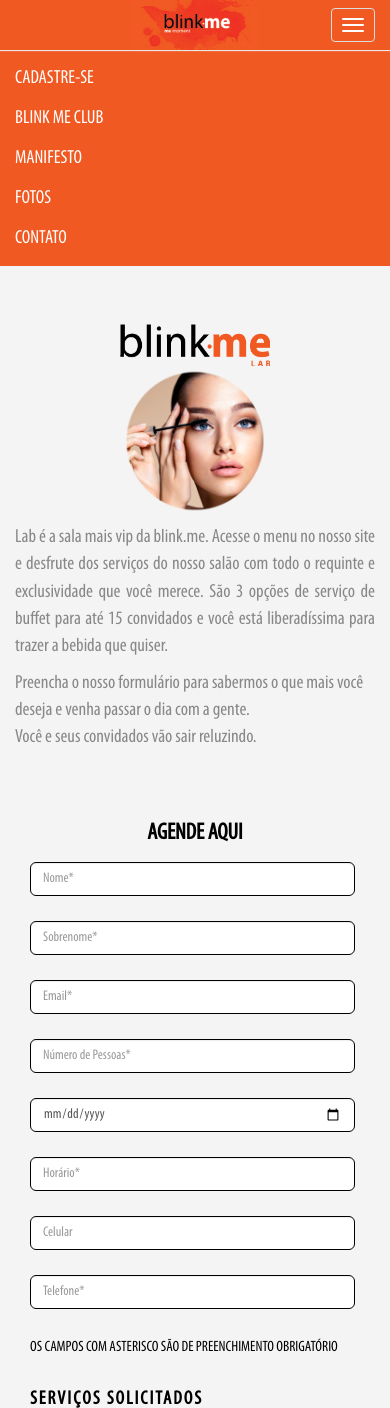
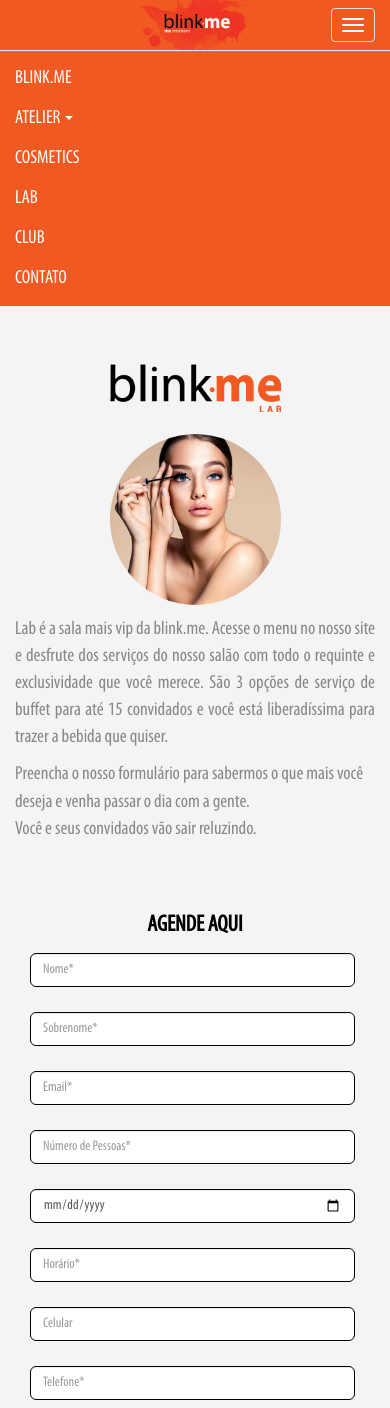
Before and after one commit to vitormendes97/Blink.Me-Site, a CodeIgniter app: page /database/lab in a window 390 px wide, after a click on "Toggle navigation". Shown: the top 1408 px of the page. Run offline with CodeIgniter, Linux system fonts and the light colour scheme; some libraries are stand-ins or nearby versions.

Commit message:
Fase final

```diff
--- a/application/config/config.php
+++ b/application/config/config.php
@@ -23,7 +23,7 @@ defined('BASEPATH') OR exit('No direct script access allowed');
 | a PHP script and you can easily do that on your own.
 |
 */
-$config['base_url'] = 'http://localhost/blinkmesite';
+$config['base_url'] = 'http://192.168.0.58/blinkmesite';
 
 /*
 |--------------------------------------------------------------------------
--- a/application/config/routes.php
+++ b/application/config/routes.php
@@ -56,3 +56,5 @@ $route['lab'] = 'Home/lab';
 $route['contato'] = 'Home/contato';
 $route['club'] = 'Home/club';
 $route['atelier'] = 'Home/atelier';
+$route['loja'] = 'Home/loja';
+$route['club/cadastro'] = 'Home/loja';
--- a/application/controllers/Home.php
+++ b/application/controllers/Home.php
@@ -58,4 +58,9 @@ class Home extends CI_Controller {
 		$this->load->view('footer');
 	}
 
+	public function loja(){
+		$this->load->view('head');
+		$this->load->view('coming_soon');
+	}
+
 }
--- a/application/views/head.php
+++ b/application/views/head.php
@@ -6,14 +6,14 @@
     <meta name="viewport" content="width=device-width, initial-scale=1, maximum-scale=1, user-scalable=no">
     <title>BlinkMe</title>
     <!--CSS-->
-    <link rel="stylesheet" href="public/bootstrap/css/bootstrap.css" media="screen">
-    <link rel="stylesheet" href="public/css/custom_desktop.css" media="screen">
-    <link rel="stylesheet" href="public/css/custom_mobile.css" media="screen">
-    <link rel="stylesheet" href="public/fontawsome/css/font-awesome.css" media="screen">
+    <link rel="stylesheet" href="<?php echo base_url('public/bootstrap/css/bootstrap.css') ?>" media="screen">
+    <link rel="stylesheet" href="<?php echo base_url('public/css/custom_desktop.css') ?>" media="screen">
+    <link rel="stylesheet" href="<?php echo base_url('public/css/custom_mobile.css') ?>" media="screen">
+    <link rel="stylesheet" href="<?php echo base_url('public/fontawsome/css/font-awesome.css') ?>" media="screen">
     <!--JS-->
 
     <script src="https://code.jquery.com/jquery-3.1.1.min.js" integrity="sha256-hVVnYaiADRTO2PzUGmuLJr8BLUSjGIZsDYGmIJLv2b8=" crossorigin="anonymous"></script>
-    <script type="text/javascript" src="public/bootstrap/js/bootstrap.js"></script>
-    <script type="text/javascript" src="public/js/animations.js"></script>
-    <script type="text/javascript" src="public/js/mansory.js"></script>
+    <script type="text/javascript" src="<?php echo base_url('public/bootstrap/js/bootstrap.js') ?>"></script>
+    <script type="text/javascript" src="<?php echo base_url('public/js/animations.js') ?>"></script>
+    <script type="text/javascript" src="<?php echo base_url('public/js/mansory.js') ?>"></script>
   </head>
--- a/application/views/header.php
+++ b/application/views/header.php
@@ -15,15 +15,25 @@
             <div class="collapse navbar-collapse" id="bs-example-navbar-collapse-1">
                 <ul class="nav navbar-nav ">
 
-                    <li><a class="ancora" href="#cadastrese" style="color:#fff; font-family: MyRiad; font-size: 19px;">CADASTRE-SE<span class="sr-only">(current)</span></a></li>
+                    <li><a class="ancora" href="home" style="color:#fff; font-family: MyRiad; font-size: 19px;">BLINK.ME<span class="sr-only">(current)</span></a></li>
 
-                    <li><a class="ancora" href="#club" style="color:#fff; font-family: MyRiad;font-size: 19px;">BLINK ME CLUB</a></li>
+                    <li class="dropdown">
+                      <a href="#" class="dropdown-toggle" data-toggle="dropdown" role="button"
+                      aria-haspopup="true" aria-expanded="false" style="color:#fff; font-family: MyRiad;font-size: 19px;cursos:pointer;">ATELIER <span class="caret"></span></a>
+                      <ul class="dropdown-menu">
+                          <li><a href="atelier">HAIR</a></li>
+                          <li><a href="atelier">NAIL</a></li>
+                          <li><a href="atelier">MAKEUP</a></li>
+                      </ul>
+                    </li>
 
-                    <li><a class="ancora" href="#manifesto" style="color:#fff; font-family: MyRiad;font-size: 19px;">MANIFESTO</a></li>
+                    <li><a class="ancora" href="#" style="color:#fff; font-family: MyRiad;font-size: 19px;">COSMETICS</a></li>
 
-                    <li><a class="ancora" href="#fotos" style="color:#fff; font-family: MyRiad;font-size: 19px;">FOTOS</a></li>
+                    <li><a class="ancora" href="lab" style="color:#fff; font-family: MyRiad;font-size: 19px;">LAB</a></li>
 
-                    <li><a class="ancora" href="#contato" style="color:#fff; font-family: MyRiad;font-size: 19px;">CONTATO</a></li>
+                    <li><a class="ancora" href="club" style="color:#fff; font-family: MyRiad;font-size: 19px;">CLUB</a></li>
+
+                    <li><a class="ancora" href="contato" style="color:#fff; font-family: MyRiad;font-size: 19px;">CONTATO</a></li>
                 </ul>
             </div>
         </div>
@@ -66,20 +76,20 @@
 
     <!--MENUS Desktop-->
     <div class="col-md-3 col-md-offset-9 open" id="submenu_geral">
-        <div class="menu-desktop">
+        <div class="menu-desktop riad-bold">
             <ul>
-                <li><a href="#">BLINK.ME</a></li>
-                <li><a href="#">ATELIER</a>
+                <li><a href="home">BLINK.ME</a></li>
+                <li><a style="cursor:pointer">ATELIER</a>
                     <ul class="sub-menu">
-                        <li><a href="#">HAIR</a></li>
-                        <li><a href="#">NAIL</a></li>
-                        <li><a href="#">MAKEUP</a></li>
+                        <li><a href="atelier">HAIR</a></li>
+                        <li><a href="atelier">NAIL</a></li>
+                        <li><a href="atelier">MAKEUP</a></li>
                     </ul>
                 </li>
                 <li><a href="#">COSMETICS</a></li>
                 <li><a href="lab">LAB</a></li>
-                <li><a href="#">CLUB</a></li>
-                <li><a href="#">CONTATO</a></li>
+                <li><a href="club">CLUB</a></li>
+                <li><a href="contato">CONTATO</a></li>
             </ul>
         </div>
     </div>
--- a/application/views/lab.php
+++ b/application/views/lab.php
@@ -1,12 +1,14 @@
   <body>
       <div class="container" id="lab-container">
         <div class="col-md-12 col-xs-12">
-          <img src="<?php echo base_url('/public/img/blink_lab_original.png'); ?>" id="lab-img1" alt="">
+          <img src="<?php echo base_url('/public/img/blink_lab_original.png'); ?>"
+          id="lab-img1" class="lab-img-layout" alt="">
         </div>
-        <div class="col-md-2">
-          <img src="<?php echo base_url('/public/img/lab/lab1.png'); ?>" id="lab-img2" alt="">
+        <div class="col-md-2 col-sm-3">
+          <img src="<?php echo base_url('/public/img/lab/lab2.jpg'); ?>"
+          id="lab-img2" class="lab-img-layout" alt="">
         </div>
-        <div class="col-md-9">
+        <div class="col-md-9 col-sm-9">
           <p style="color:#888;">Lab é a sala mais vip da blink.me. Acesse o menu no nosso site e desfrute dos serviços do nosso salão
           com todo o requinte e exclusividade que você merece. São 3 opções de serviço de buffet para até 15 convidados
         e você está liberadíssima para trazer a bebida que quiser.</p>
@@ -15,7 +17,7 @@
         </div>
       </div>
 
-      <div class="container" id="lab-form">
+      <div class="container centralize-responsive" id="lab-form">
         <div class="col-md-12">
           <h3>AGENDE AQUI</h3>
         </div>
--- a/public/css/custom_desktop.css
+++ b/public/css/custom_desktop.css
@@ -9,6 +9,11 @@
 @font-face {
     font-family: Reklame-Script;
     src: url('../fonts/ReklameScript-RegularDEMO.otf');
+}
+
+@font-face {
+  font-family: MyRiad-Bold;
+  src: url('../fonts/MyriadPro-Semibold.ttf');
 }
 
 html,body
@@ -25,6 +30,10 @@ body{
 	font-family: MyRiad;
 	font-size: 19px;
 	color: #fff;
+}
+
+.riad-bold {
+  font-family: MyRiad-Bold;
 }
 
 .navbar{
@@ -450,7 +459,7 @@ body{
 .login-circle{
   border: 3px solid #fff;
   border-radius: 32px;
-  padding: 0% 2% 0% 2% !important;
+  /*padding: 0% 2% 0% 2% !important*/
   height: 56px;
 }
 
@@ -472,6 +481,7 @@ body{
 .menu-desktop {
   background-color: #f05a22;
   position: absolute;
+  right: 44%;
   top: 17%;
   width: 300px;
 }
@@ -479,6 +489,10 @@ body{
 .menu-desktop ul {
   list-style-type: none;
   padding-top: 10px;
+}
+
+.menu-desktop > ul > li {
+  padding: 13px 0px 13px 0px;
 }
 
   .sub-menu {
@@ -557,12 +571,12 @@ body{
   padding: 150px 0px 40px 0px;
 }
 
-#lab-img1 {
-  width: 150px;
+.lab-img-layout {
+  width: 171px;
 }
 
 #lab-img2 {
-  width: 150px;
+  border-radius: 100px;
 }
 
 #lab-container div:nth-child(3) p:first-child {
@@ -751,7 +765,7 @@ margin-left: -27px;
 }
 
 #atelier_container {
-  padding: 10% 0% 4% 5%;
+  padding: 10% 0% 4% 0%;
 }
 
 #img_circle_atelier {
@@ -781,9 +795,24 @@ margin-left: -27px;
   width: 20%;
 }
 
+.grid-item--padrao { width: 20%;}
 
-.grid-item--padrao { width: 20%;}
-/*.grid-item--padrao2 { width: 30%; } /*Usar quando a coluna tiver height maior*/
+.grid-item--height2 { height: 380px; }
 
 
-.grid-item--height2 { height: 380px; }
+.soon {
+  background-image: url('../img/bg.png');
+  background-position: center;
+  background-repeat: no-repeat;
+  background-size: cover;
+  height: 100vh;
+}
+
+#top03-lista > ul > li {
+  padding: 0px 40px 0px 40px;
+}
+
+/*.dropdown:hover {
+  background-color: #fff;
+  color: orange;
+}*/
--- a/public/css/custom_mobile.css
+++ b/public/css/custom_mobile.css
@@ -256,103 +210,94 @@ dl{
         padding-left: 7%;
         padding-right: 7%;
     }
-
     #promocao_area input[type=email] {
         margin: 0 auto;
     }
-
     #promocao_area input[type=text] {
         margin: 0 auto;
     }
-
-footer, .mobile_title_center , #contato_enviar {
+    footer, .mobile_title_center, #contato_enviar {
         text-align: center;
     }
-
     #club {
         text-align: justify;
     }
-
     #club .col-md-5 {
         padding: 40px 0px 0px 0px !important;
     }
-
     #club .col-md-12:last-child {
         text-align: center;
     }
-
     #manifesto_p {
         font-size: 52px;
     }
-
     #check_area {
         width: 298px;
     }
-
     #check_left {
         padding-right: 18px;
     }
-
-
     #lab-container {
         padding: 58px 0px 40px 0px;
     }
-
-#lab-img2 {
+    #lab-img1, #lab-img2 {
         margin: 0 auto;
         display: block;
     }
-
     #lab-img1 {
-    margin: 0 auto;
-    display: block;
+      padding-bottom: 6%;
     }
 
     #lab-container div:nth-child(3) p:first-child {
         text-align: justify;
     }
-
     .lab-form {
         width: 100% !important;
     }
-
-#lab-form > .col-md-12 > h3 {
+    #lab-form>.col-md-12>h3 {
         text-align: center;
     }
-
     #enviar-lab {
         text-align: center;
     }
     .textarea {
         margin: 0 auto;
     }
-
     #mapa {
         padding-bottom: 20px;
     }
-
-#club_description > p {
+    #club_description>p {
         text-align: justify;
     }
 
-}
     #cadastro_area_club {
         padding-top: 32px;
         padding-bottom: 32px;
     }
 
+    .centralize-responsive {
+        text-align: center;
+    }
+
+    .img-center {
+      margin: 0 auto;
+      display: block;
+    }
+
+    .mobile-auto-width-logo {
+      width: 250px !important;
+    }
+
+    #img_circle_atelier {
+      width: 61%;
+    }
 
 
-
+}
 
 /*TABLETS*/
-
-
-
-
-@media only screen and (max-width: 990px) and (min-width: 767px){
-
-	.navbar-header{
+@media only screen and (max-width: 990px) and (min-width: 767px) {
+    .navbar-header {
         background-color: #F15922;
         background-image: url('../img/logo2.jpg');
         background-position: center;
```
Also changed, not shown: other parts of public/css/custom_mobile.css (+84 -111 lines), application/views/atelier.php (+6 -5 lines), application/views/coming_soon.php (added, +13 -0 lines), application/views/contato.php (+7 -3 lines), application/views/home.php (+4 -3 lines), public/fonts/MyriadPro-Semibold.ttf (added), public/img/bg.png (added), public/img/lab/lab2.jpg (added). Lines whose indentation alone changed are shown as unchanged.
